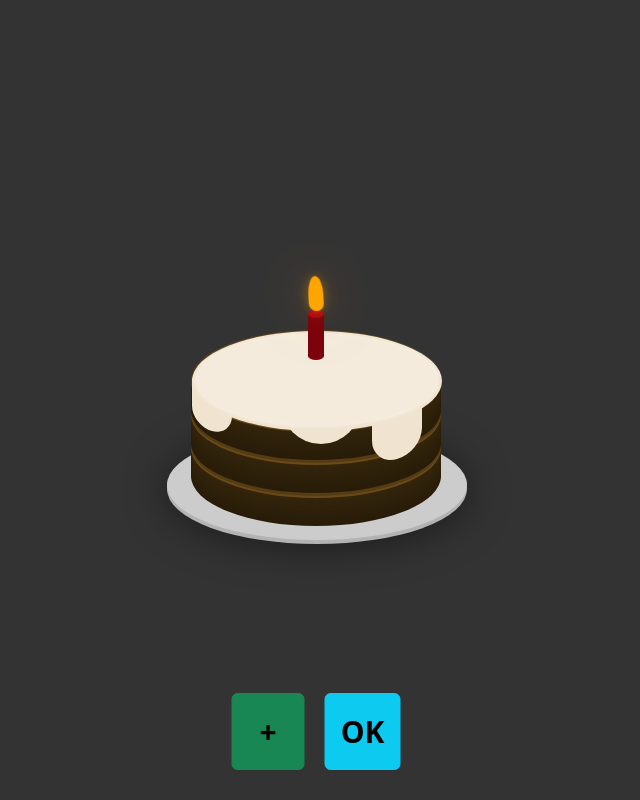
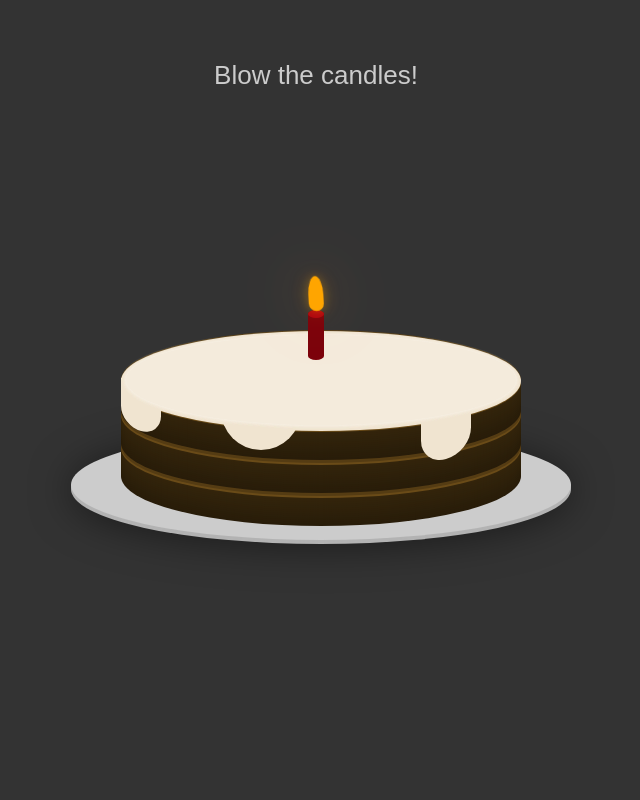
Before and after one commit to glass-bead/VBirthday, an Electron app: page index.html in a window 800 px wide. Both pictures are taken after a click on the button "OK". Shown: the whole page, without its empty margins (84-724 px from the left). Drawn offline with nearby package versions, Linux system fonts and the light colour scheme.

Commit message:
Add candles function
- When user clicks on "+" button, new candles are added to the cake
- When the user clicks on the "OK" button, they receive the "blow the candle" prompt

```diff
--- /dev/null
+++ b/animation.js
@@ -0,0 +1,50 @@
+document.addEventListener("DOMContentLoaded", function () {
+
+    // Get the reference to the "+" button and the candle element
+    var plusButton = document.getElementById("plusButton");
+    var okButton = document.getElementById("okButton");
+    var candle = document.getElementById("birthdayCandle");
+
+    plusButton.addEventListener("click", function () {
+        // Clone the candle element
+        var candleClone = candle.cloneNode(true);
+
+        // Add a new class name to the cloned candle
+        candleClone.classList.add("new-candle");
+
+        // Calculate the random position within the bounds of the .icing element
+        var maxX = 260;
+        var minX = -10;
+        var randomX = Math.floor(Math.random() * (maxX - minX + 1)) + minX;
+
+        var maxY = 35;
+        var minY = -20;
+        var randomY = Math.floor(Math.random() * (maxY - minY + 1)) + minY;
+
+        // Set the position of the cloned candle
+        candleClone.style.left = randomX + "px";
+        candleClone.style.top = randomY + "px";
+
+        // Append the cloned candle to the same location
+        candle.parentNode.appendChild(candleClone);
+
+        // Trigger the animation by adding a temporary class
+        candleClone.classList.add("drop-animation");
+
+        // Remove the temporary class after the animation completes
+        setTimeout(function () {
+            candleClone.classList.remove("drop-animation");
+        }, 1000);
+    });
+
+    okButton.addEventListener("click", function () {
+        // Get the reference to information element and change text
+        var information = document.querySelector(".information h1");
+        information.textContent = "Blow the candles!";
+
+        // Hide "ok" and "+" buttons
+        plusButton.style.display = "none";
+        okButton.style.display = "none";
+    })
+
+});
--- a/index.html
+++ b/index.html
@@ -13,6 +13,9 @@
 </head>
 
 <body>
+    <div class="information">
+        <h1>Click on the + button to add candles. <br /> And click "OK" when you're done.</h1>
+    </div>
     <div class="container">
         <div class="cake">
             <div class="plate"></div>
@@ -23,19 +26,22 @@
             <div class="drip drip1"></div>
             <div class="drip drip2"></div>
             <div class="drip drip3"></div>
-            <div class="candle">
+            <div class="candle" id="birthdayCandle">
                 <div class="flame"></div>
             </div>
         </div>
-        <!-- <div class="add-button">+</div> -->
-        <div class="button-container">
-            <button type="button" class="btn btn-success">+</button>
-            <button type="button" class="btn btn-info">OK</button>
-        </div>
-
+    </div>
+    <!-- <div class="add-button">+</div> -->
+    <div class="button-container" id="buttonContainer">
+        <button type="button" class="btn btn-success" id="plusButton">+</button>
+        <button type="button" class="btn btn-info" id="okButton">OK</button>
     </div>
 
     <script src="node_modules/bootstrap/dist/js/bootstrap.bundle.min.js"></script>
+    <script src="animation.js"></script>
+    <script> const { app } = require('electron').remote; </script>
+
+
 </body>
 
 </html>
--- a/main.js
+++ b/main.js
@@ -6,11 +6,12 @@ const path = require('path');
 const createWindow = () => {
     const win = new BrowserWindow({
         width: 800,
-        height: 600,
+        height: 650,
         icon: __dirname + '/icons/favicon.ico',
         webPreferences: {
             nodeIntegration: true,
             contextIsolation: true,
+            webSecurity: false,
         }
     })
 
--- a/style.scss
+++ b/style.scss
@@ -6,6 +6,7 @@ $wax: #7b020b;
 
 html body {
     background-color: #333;
+    font-family: 'Oswald', sans-serif !important;
 }
 
 @mixin foodColoring($color) {
@@ -31,15 +32,14 @@ html body {
 }
 
 .plate {
-    width: 300px;
+    width: 500px;
     height: 110px;
     position: absolute;
     bottom: -10px;
-    left: -24px;
+    left: -120px;
     border-radius: 50%;
     background-color: $ceramic;
-    box-shadow: 0 2px 0 darken($ceramic, 10%), 0 4px 0 darken($ceramic, 10%),
-        0 5px 40px rgba($shadow, 0.5);
+    box-shadow: 0 2px 0 #b3b3b3, 0 4px 0 #b3b3b3, 0 5px 40px rgba(0, 0, 0, 0.5);
 }
 
 .cake>* {
@@ -49,7 +49,8 @@ html body {
 .layer {
     position: absolute;
     display: block;
-    width: 250px;
+    width: 400px;
+    left: -70px;
     height: 100px;
     border-radius: 50%;
     @include foodColoring($chocolate);
@@ -69,9 +70,9 @@ html body {
 
 .icing {
     top: 1px;
-    left: 1px;
+    left: -70px;
     background-color: $vanilla;
-    width: 250px;
+    width: 400px;
     height: 100px;
     border-radius: 50%;
 
@@ -101,7 +102,7 @@ html body {
 
 .drip1 {
     top: 53px;
-    left: 1px;
+    left: -70px;
     transform: skewY(15deg);
     height: 48px;
     width: 40px;
@@ -109,13 +110,13 @@ html body {
 
 .drip2 {
     top: 69px;
-    left: 181px;
+    left: 230px;
     transform: skewY(-15deg);
 }
 
 .drip3 {
-    top: 54px;
-    left: 90px;
+    top: 60px;
+    left: 30px;
     width: 80px;
     border-bottom-left-radius: 40px;
     border-bottom-right-radius: 40px;
@@ -191,6 +192,21 @@ html body {
     }
 }
 
+.drop-animation {
+    animation: dropAnimation 1s ease-in-out;
+}
+
+@keyframes dropAnimation {
+    0% {
+        transform: translateY(-50px);
+    }
+
+
+    100% {
+        transform: translateY(0);
+    }
+}
+
 .add-button {
     background-color: #04AA6D;
     //display: inline-block;
@@ -217,32 +233,30 @@ body .button-container {
 }
 
 body .btn {
-    font-size: 30px;
     font-weight: 900;
-    padding: 15px;
     margin: 0 10px;
     color: $shadow;
+    display: flex;
+    align-items: center; /* Center content vertically */
+    justify-content: center; /* Center content horizontally */
 }
 
 body .btn-success {
-    padding: 15px 27px;
+    padding: 13px 30px;
+    font-size: 40px;
+}
+
+body .btn-info {
+    padding: 15px 19px;
     font-size: 30px;
 }
 
-// .btn {
-//     background-color: #04AA6D;
-//     padding: 10px 25px;
-//     border-radius: 20%;
-//     text-align: center;
-//     text-decoration: none;
-//     font-size: 35px;
-//     font-weight: 900;
-//     position: absolute;
-//     bottom: 30px;
-//     left: 50%;
-//     transform: translateX(-50%);
-// }
+.information {
+    margin-top: 60px;
+    text-align: center;
+    color: $ceramic;
 
-// .btn::hover{
-//     cursor: pointer;
-// }
+    h1 {
+        font-size: 26px;
+    }
+}
```
Also changed, not shown: styles/style.css, 1 other file.
